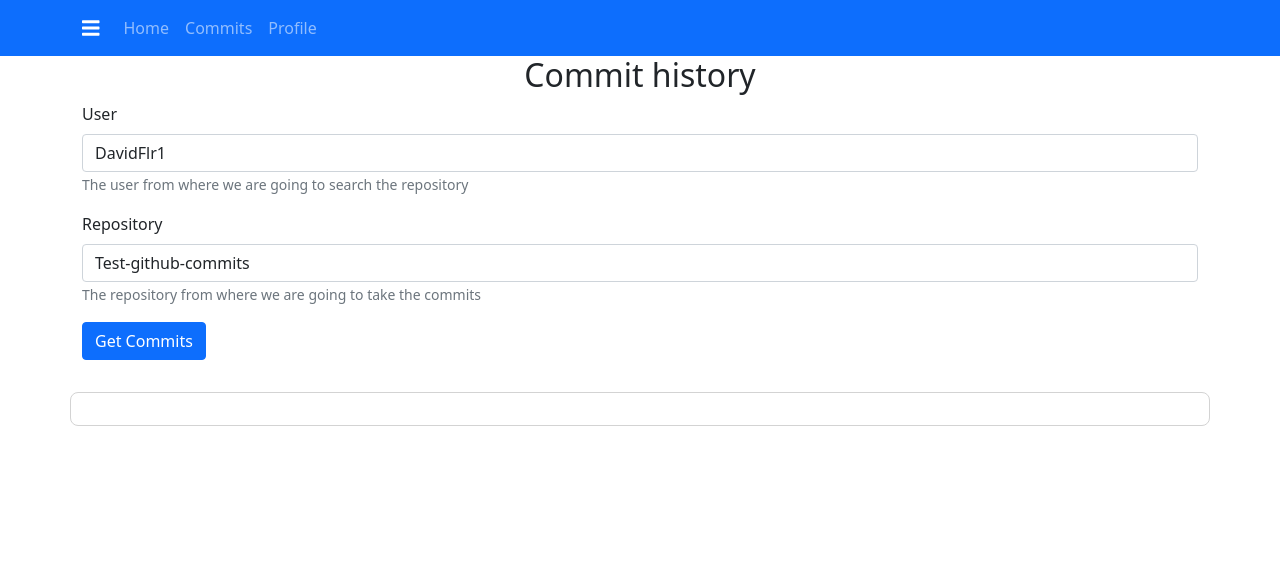
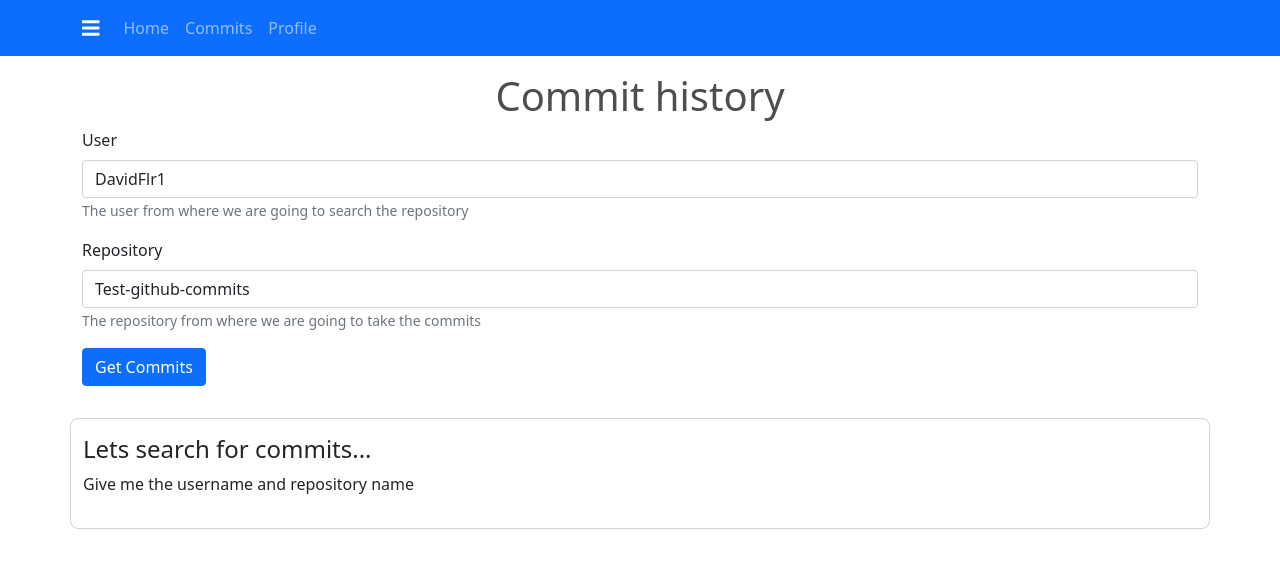
Before and after one commit to DavidFlr1/Test-github-commits, a React (Create React App) app: page /Commits in a window 1280 px wide. Shown: the top 568 px of the page. Built offline with nearby package versions, Linux system fonts and the light colour scheme.

Commit message:
Display commit history

```diff
--- a/src/components/Commits/Commits.js
+++ b/src/components/Commits/Commits.js
@@ -45,7 +45,7 @@ const Commits = () => {
   return (
     <div>
       <Container>
-      <h2 className="text-center">Commit history</h2>
+      <h1 className="text-center">Commit history</h1>
         <Row>
           <Col>
             <Form>
@@ -73,7 +73,18 @@ const Commits = () => {
         </Row>
         <Row>
           <div className="commits-box">
-
+            {commits.length !== 0
+            ? commits.map(element => (
+              <div>
+                <h5 className="commit-header">{element.author.type}: {element.commit.author.name}</h5>
+                <span className="commit-span">Committed on: {element.commit.author.date.substring(10, 0)}</span>
+                <div className="commit-box">
+                  <p>{element.commit.message}</p>
+                </div>
+              </div>
+            ))
+            : <div><h4>{error.message} </h4><p>{error.additional}</p></div>
+            }
           </div>
         </Row>
       </Container>
--- a/src/styles.css
+++ b/src/styles.css
@@ -46,6 +46,11 @@ input[type=number] {
   color: rgb(78, 78, 78);
 }
 
+h1 {
+  color: rgb(78, 78, 78);
+  padding: 1rem 0 0 0;
+}
+
 @media screen and (min-width: 769px) and (max-width: 1170px) {
 
 }
```
